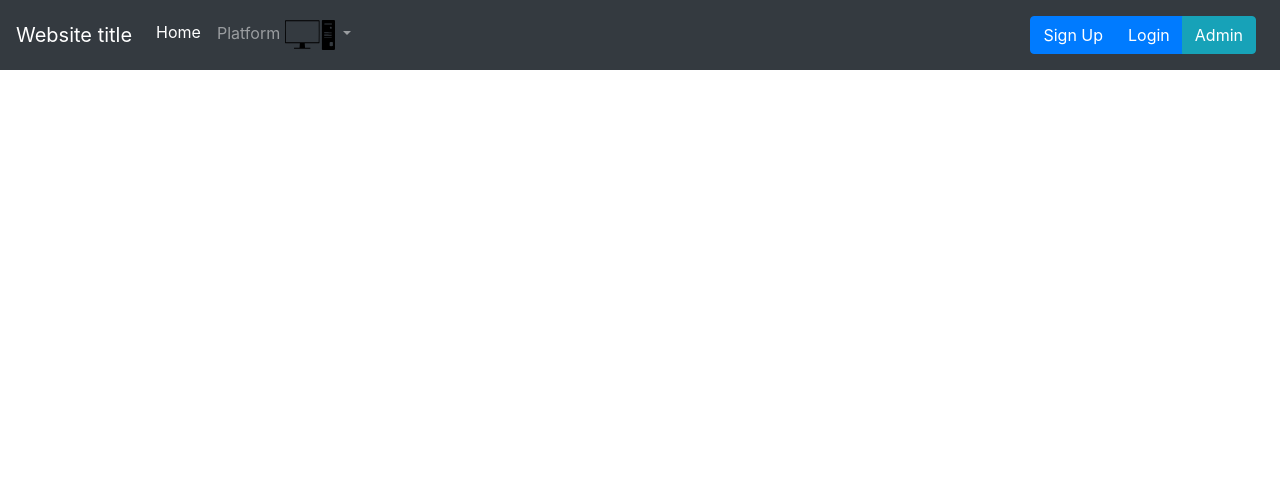
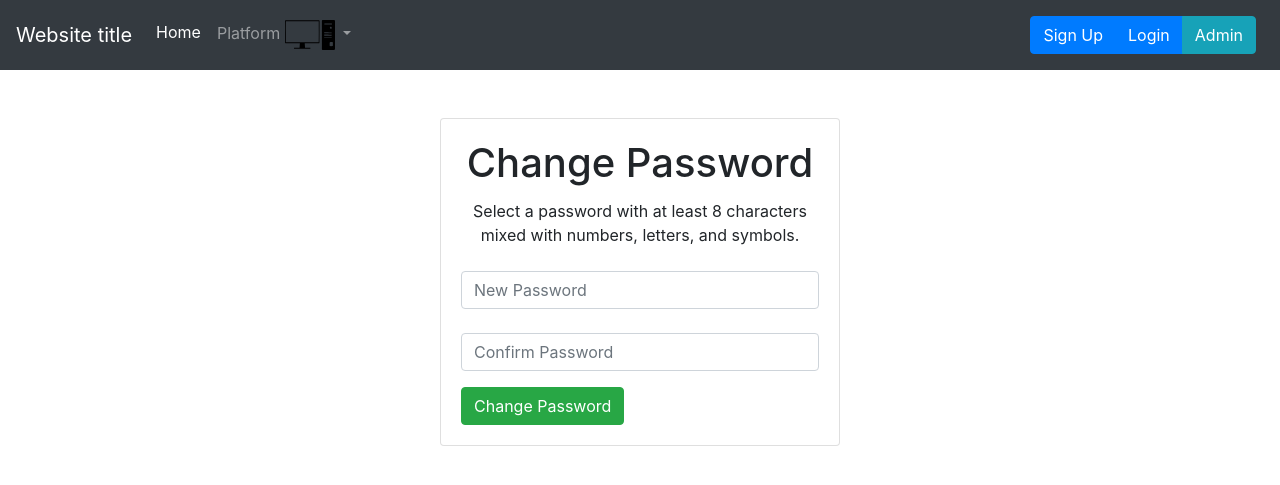
Before and after one commit to Sov-JC/warframe-web-project, a Django app: template templates/user/change-password.html in a window 1280 px wide. Shown: the top 485 px of the page. Run offline with Django 3.2, Linux system fonts and the light colour scheme; the template is opened without the code that fills it: values that come from a table or form of the project are taken from there, others are empty; parts of the project's set-up code (start-up, migrations or seed data) failed here and were passed over; some libraries are stand-ins or nearby versions.

Commit message:
Finished structuring change_password view's corresponding .html template.

```diff
--- a/templates/user/change-password.html
+++ b/templates/user/change-password.html
@@ -4,12 +4,18 @@
 {% block additional_imports %}
 {% endblock %}
 
+{% block content %}
+
+
+{% if error == "Key does not exist" %}
 <h1 class="text-center">Change Password</h1>
-
-<div id="chage-pw-card" class="card mt-3">
-	<div class="card-header">
-		Change Password
-	</div>
+	error is -> {{ error }} <br>
+{% elif error == "Key has expired" %}
+<h1 class="text-center">Change Password</h1>
+	error is -> error is {{ error }} <br>
+{% elif error == None %}
+	{# 'No errors with the key. Display a form to change password' #}
+		<div id="chage-pw-card" class="card mt-5" style="max-width:400px; margin-left:auto; margin-right:auto;">
 			<div class="card-body">
 				<h1 class="card-title text-center">Change Password</h1>
 
@@ -30,7 +36,7 @@
 					<div class="form-group">
 						{{ form.password1.errors }}
 						<label for="password-1"></label>
-				<input type="text" name="password-1" class="form-control" placeholder="Password">
+						<input type="text" name="password-1" class="form-control" placeholder="New Password">
 						{{ form.password2.errors }}
 						<label for="password-2"></label>
 						<input type="text" name="password-2" class="form-control" placeholder="Confirm Password">
@@ -41,7 +47,6 @@
 			</div>
 		</div>
 
-
-{% block content %}
+{% endif %}
 
 {% endblock %}
```
Lines whose indentation alone changed are shown as unchanged.
